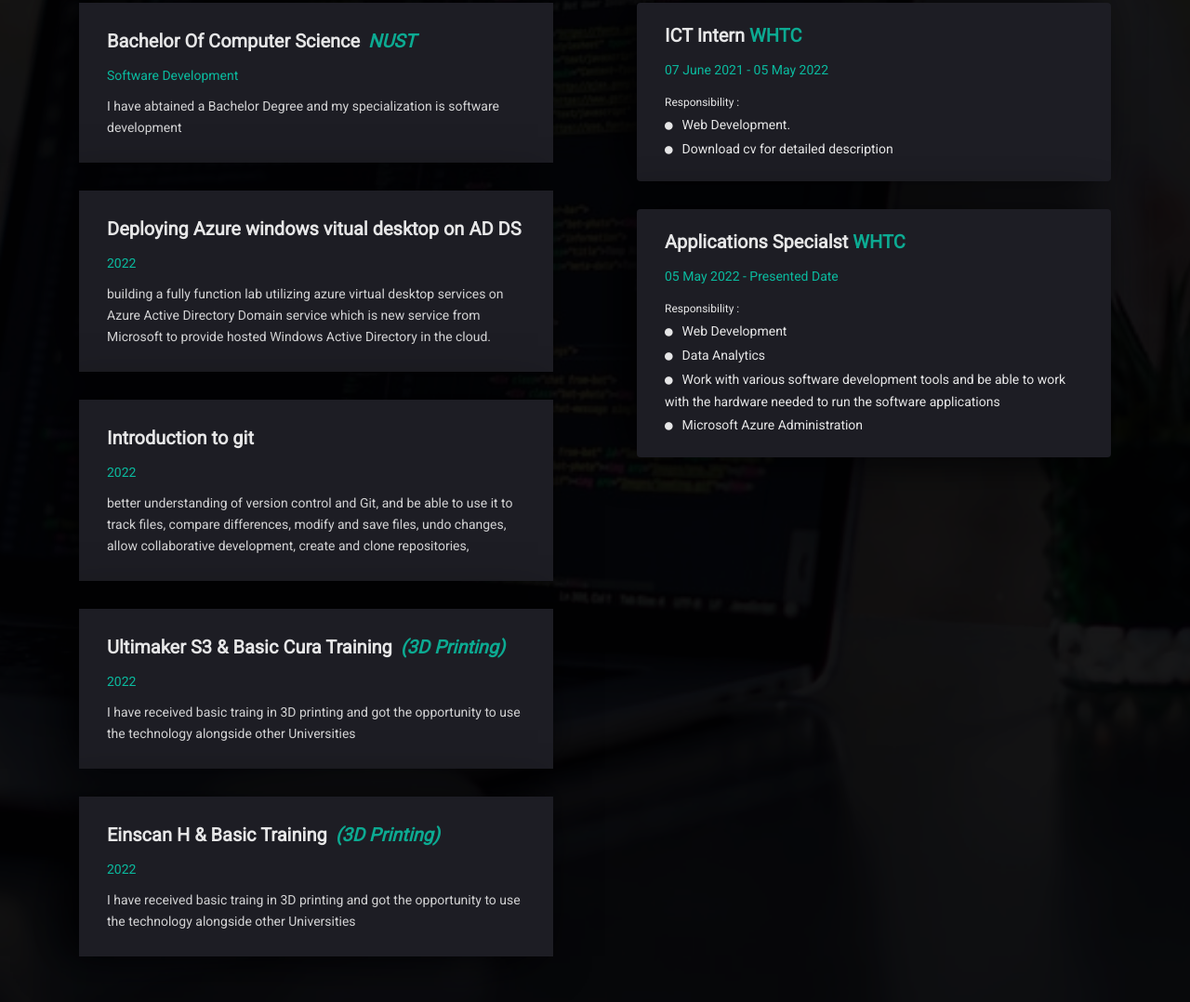
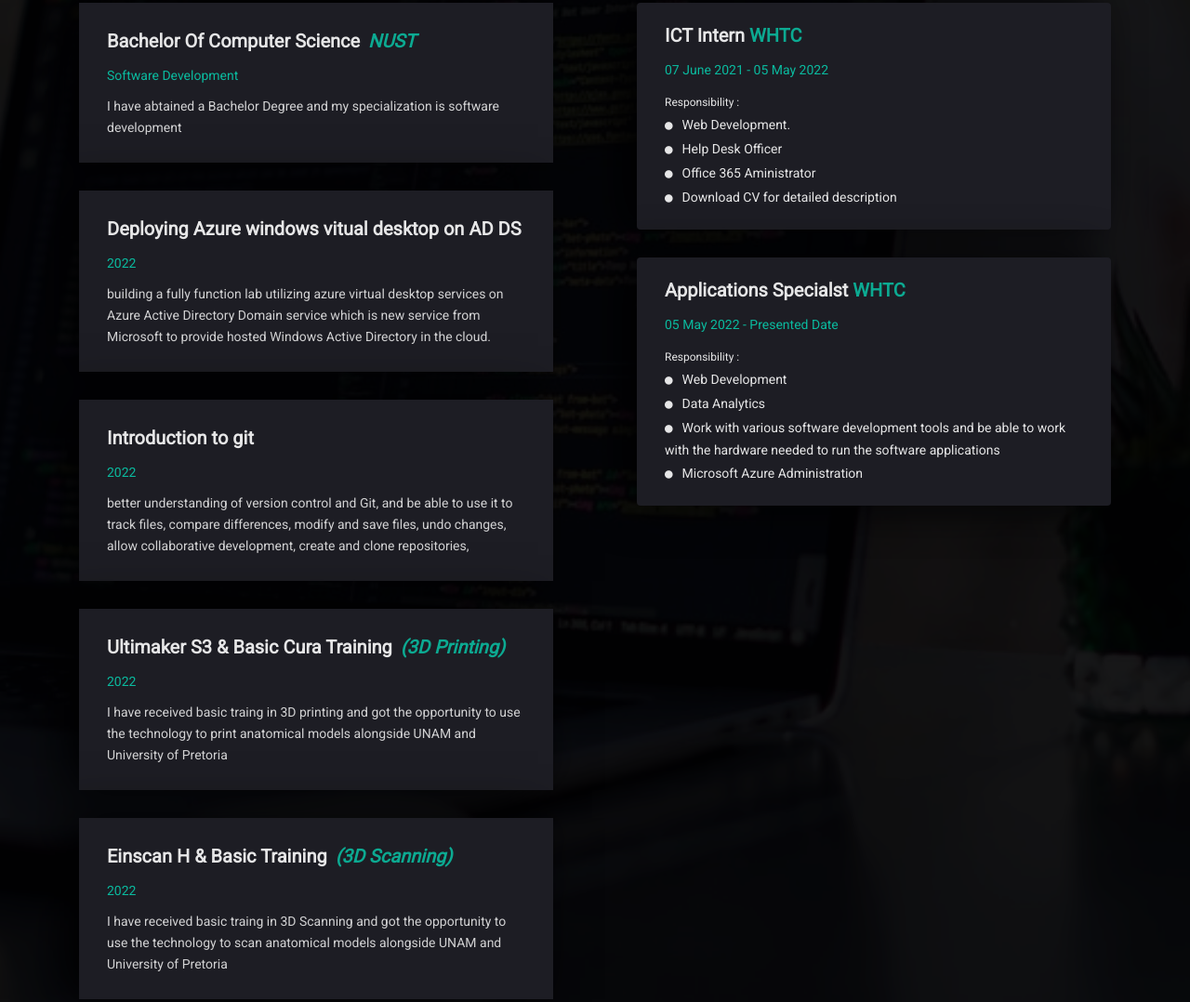
Before and after one commit to Vetumbuavi/myPortfolio, a plain HTML site: page index.html in a window 1280 px wide. Shown: the part 3808-4886 px from the top of the page at 93% size. Drawn offline with Linux system fonts and the light colour scheme; some packages are replaced by stand-ins of ours; animation ran at ten frames a second.

Commit message:
experince changes 3

```diff
--- a/index.html
+++ b/index.html
@@ -417,7 +417,7 @@
                                             <div class="parcial">
                                                 <div class="info">
                                                     <div class="nome">React.js</div>
-                                                    <div class="percentagem-num">30%</div>
+                                                    <div class="percentagem-num">25%</div>
                                                 </div>
                                                 <div class="progressBar">
                                                     <div class="percentagem" style="width: 25%;"></div>
@@ -507,13 +507,13 @@
                                     <div class="mh-education-item dark-bg wow fadeInUp" data-wow-duration="0.8s" data-wow-delay="0.5s">
                                         <h4>Ultimaker S3 & Basic Cura Training <a href="#">(3D Printing)</a></h4>
                                         <div class="mh-eduyear">2022</div>
-                                        <p>I have received basic traing in 3D printing and got the opportunity to use the technology alongside other Universities </p>
+                                        <p>I have received basic traing in 3D printing and got the opportunity to use the technology to print anatomical models alongside UNAM and University of Pretoria </p>
                                     </div>
                                     <!-- Education Institutes-->
                                     <div class="mh-education-item dark-bg wow fadeInUp" data-wow-duration="0.8s" data-wow-delay="0.6s">
-                                        <h4>Einscan H & Basic Training <a href="#">(3D Printing)</a></h4>
+                                        <h4>Einscan H & Basic Training <a href="#">(3D Scanning)</a></h4>
                                         <div class="mh-eduyear">2022</div>
-                                        <p>I have received basic traing in 3D printing and got the opportunity to use the technology alongside other Universities </p>
+                                        <p>I have received basic traing in 3D Scanning and got the opportunity to use the technology to scan anatomical models alongside UNAM and University of Pretoria </p>
                                     </div>
                                 </div>
                             </div>
@@ -529,7 +529,9 @@
                                         <span>Responsibility :</span>
                                         <ul class="work-responsibility">
                                             <li><i class="fa fa-circle"></i>Web Development.</li>
-                                            <li><i class="fa fa-circle"></i>Download cv for detailed description</li>
+                                            <li><i class="fa fa-circle"></i>Help Desk Officer</li>
+                                            <li><i class="fa fa-circle"></i>Office 365 Aministrator</li>
+                                            <li><i class="fa fa-circle"></i>Download CV for detailed description</li>
                                         </ul>
                                     </div>
                                     <!-- Education Institutes-->
```
